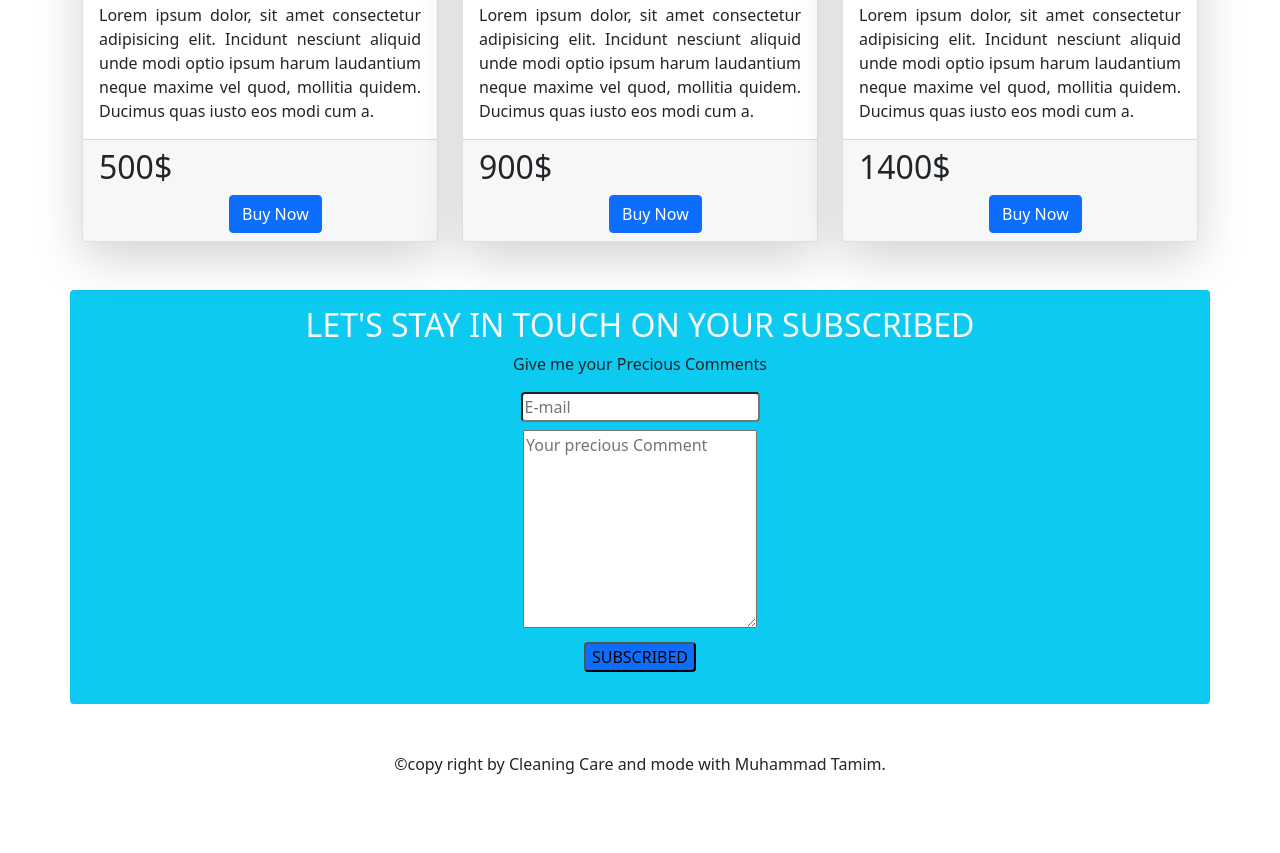
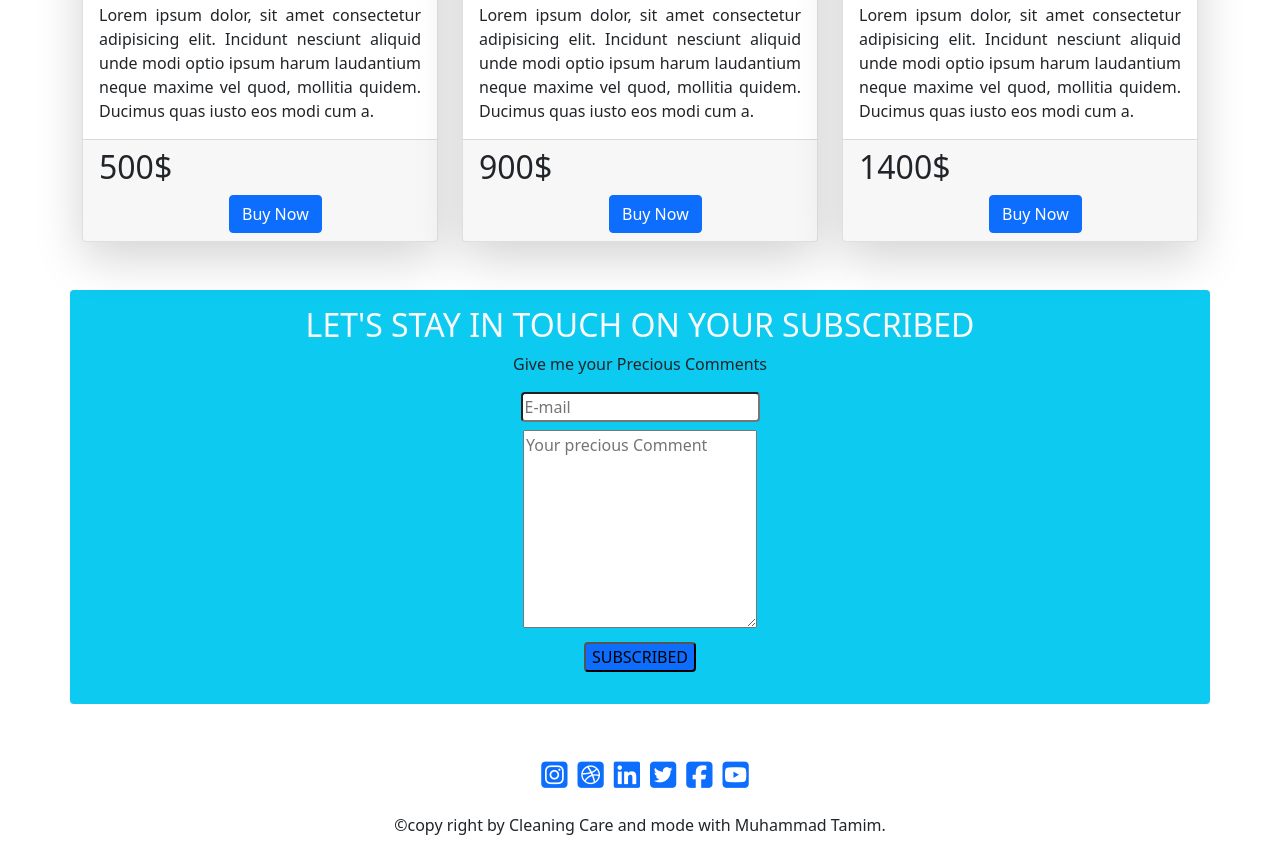
Before and after one commit to muhammadtamimofficial/Noor-project, a plain HTML site: page index.html in a window 1280 px wide. Shown: the part 2444-3297 px from the top of the page. Before the commit the page ends 3236 px from the top, so only its background shows below. Drawn offline with nearby package versions, Linux system fonts and the light colour scheme.

Commit message:
social media

```diff
--- a/index.html
+++ b/index.html
@@ -5,6 +5,8 @@
     <meta charset="UTF-8">
     <meta http-equiv="X-UA-Compatible" content="IE=edge">
     <meta name="viewport" content="width=device-width, initial-scale=1.0">
+    <!-- fontawesome script -->
+    <script src="https://kit.fontawesome.com/6bca1758f8.js" crossorigin="anonymous"></script>
     <title>Cleaning care</title>
     <!-- bootstarp  -->
     <link href="https://cdn.jsdelivr.net/npm/bootstrap@5.0.2/dist/css/bootstrap.min.css" rel="stylesheet"
@@ -308,6 +310,7 @@
             </div>
         </div>
     </section>
+
     <section class="container text-center bg-info rounded pb-3 mb-5" id="submit">
         <div class="py-3">
             <h2 class="text-light">LET'S STAY IN TOUCH ON YOUR SUBSCRIBED</h2>
@@ -321,8 +324,26 @@
             </form>
         </div>
     </section>
+    <section>
+        <div class="third-content-two">
+            <div class="social-media">
+                <li><a href="https://www.instagram.com/" target="_blank"> <i class="fab fa-instagram-square"></i> </a>
+                </li>
+                <li><a href="https://dribbble.com/-Tamim" target="_blank"> <i class="fab fa-dribbble-square"></i> </a>
+                </li>
+                <li><a href="https://www.linkedin.com/in/md-tamim-042366200/" target="_blank"><i
+                            class="fab fa-linkedin"></i> </a> </li>
+                <li><a href="https://twitter.com" target="_blank"> <i class="fab fa-twitter-square"></i> </a>
+                </li>
+                <li><a href="https://www.facebook.com/profile.php?id=100022517950890" target="_blank"> <i
+                            class="fab fa-facebook-square"></i> </a></li>
+                <li><a href="https://www.youtube.com/channel/UCysxj-Kkta3H4VlhItfldpA" target="_blank"> <i
+                            class="fab fa-youtube-square"></i> </a></li>
+            </div>
+        </div>
+    </section>
 </main>
-<footer>
+<footer class="mt-3">
     <p class="text-center">©copy right by Cleaning Care and mode with Muhammad Tamim.</p>
 </footer>
 <!-- BOOTSTARP   SCRIPT -->
--- a/style.css
+++ b/style.css
@@ -16,6 +16,19 @@ p{
 .categorize img{
     width: 55px;
 }
+.third-content-two :hover{
+    transform: scale(1.1);
+    transition: transform 1s;
+}
+.social-media{
+    display: flex;
+    justify-content: center;
+}
+.social-media li{
+    list-style: none;
+    padding-left: 10px;
+    font-size: 30px;
+}
 @media screen and (max-width: 991px) {
     .col-lg-7{
         padding-right: 30px;
```
